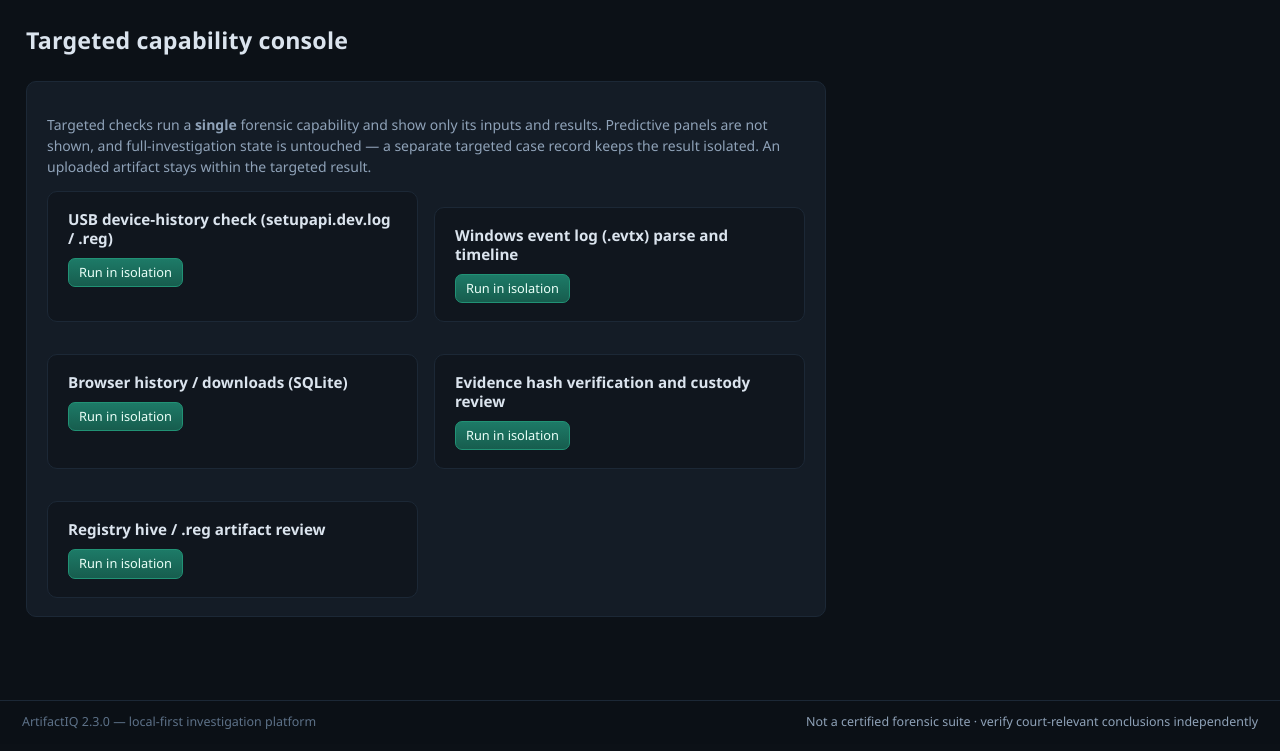
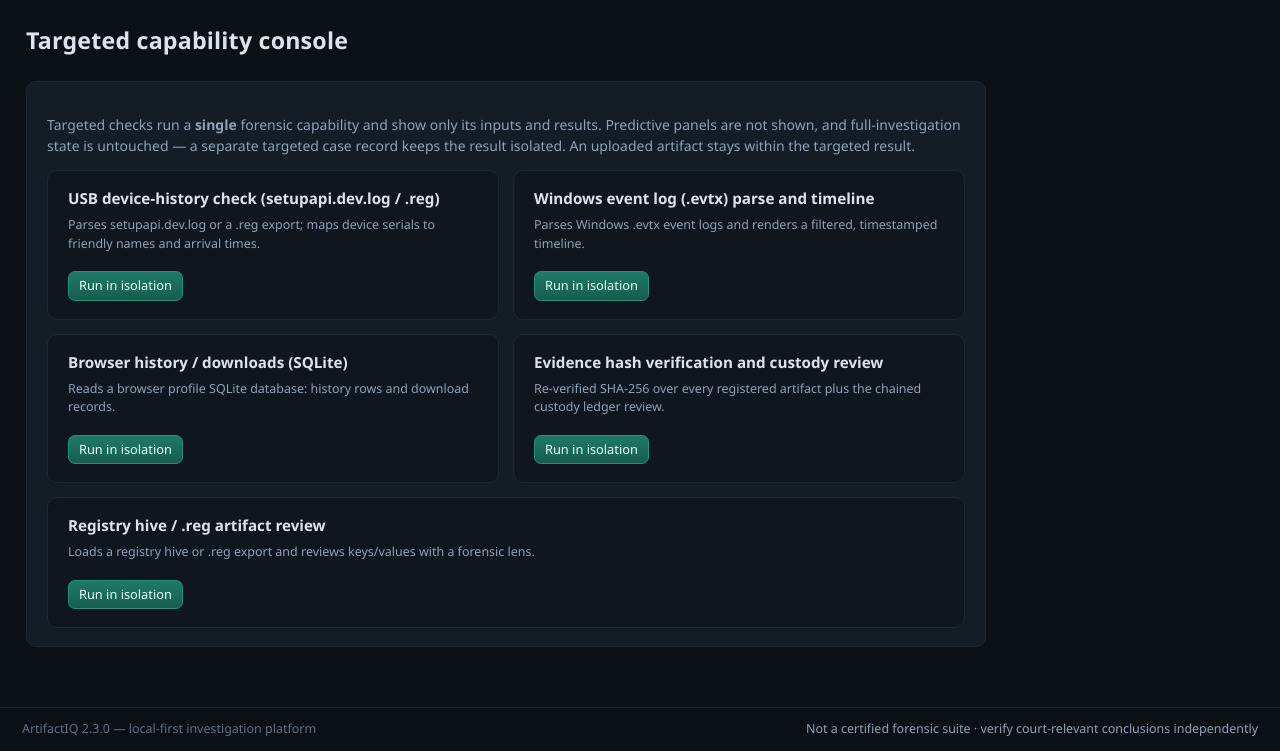
Before and after one commit to Ujjwal-4/ArtifactIQ, a Flask app: page /targeted in a window 1280 px wide. Shown: the part 56-807 px from the top of the page. Before the commit the page ends 785 px from the top, so only its background shows below. Run offline with Flask 3, Linux system fonts and the light colour scheme; parts of the project's set-up code (start-up, migrations or seed data) failed here and were passed over.

Commit message:
UX: dedicated /cases/new page (form no longer under the list) + targeted console grid polish

```diff
--- a/artifactiq/static/css/app.css
+++ b/artifactiq/static/css/app.css
@@ -381,3 +381,21 @@ svg text { fill: var(--text-dim); }
 @keyframes acqslide{0%{transform:translateX(-110%)}100%{transform:translateX(320%)}}
 .badge.denied,.badge.cancelled{color:#c9a7f2;border-color:#5b4a88;background:rgba(120,113,200,.14)}
 .badge.unsupported{color:#b6a7e8}
+
+/* ---- Cases list -> dedicated /cases/new page ---- */
+.new-case-card { margin: 8px auto 40px; }
+.nc-cols { display: grid; grid-template-columns: 1fr 1fr; gap: 12px; }
+@media (max-width: 640px) { .nc-cols { grid-template-columns: 1fr; } }
+.nc-cols select { width: 100%; }
+
+/* ---- Targeted capability console grid ---- */
+.cap-panel { max-width: 960px; }
+.cap-grid { display: grid; grid-template-columns: repeat(2, minmax(0, 1fr)); gap: 14px; }
+.cap-grid .panel { margin: 0; } /* neutralize .panel + .panel page spacing inside the grid */
+.cap-card { display: flex; flex-direction: column; gap: 8px; background: var(--bg-2); }
+.cap-card h3 { margin: 0; }
+.cap-card p { margin: 0; }
+.cap-card .cap-actions { margin-top: auto; padding-top: 10px; }
+/* odd card count: let the last card span the full row instead of leaving an orphan */
+.cap-grid .cap-card:last-child:nth-child(odd) { grid-column: 1 / -1; }
+@media (max-width: 640px) { .cap-grid { grid-template-columns: 1fr; } .cap-grid .cap-card:last-child:nth-child(odd) { grid-column: auto; } }
--- a/artifactiq/templates/landing.html
+++ b/artifactiq/templates/landing.html
@@ -10,7 +10,7 @@
   </p>
   <div class="btn-row" style="margin-top:18px">
     <a class="btn btn-primary" href="{{ url_for('pages.cases') }}">Open a case</a>
-    <a class="btn" href="{{ url_for('pages.cases') }}?new=1">New investigation</a>
+    <a class="btn" href="{{ url_for('pages.case_new') }}">New investigation</a>
     <button class="btn" data-demo-load="full" type="button">Load demonstration case</button>
     <span class="faint tiny" style="margin-left:8px">Demo data is synthetic and clearly labeled</span>
   </div>
--- a/artifactiq/templates/targeted.html
+++ b/artifactiq/templates/targeted.html
@@ -2,17 +2,25 @@
 {% block title %}Targeted Tools{% endblock %}
 {% block content %}
 <div class="page-title"><h1>Targeted capability console</h1></div>
-<div class="panel" style="max-width:800px">
+<div class="panel cap-panel">
   <p class="muted">
     Targeted checks run a <b>single</b> forensic capability and show only its inputs and results.
     Predictive panels are not shown, and full-investigation state is untouched — a separate targeted case
     record keeps the result isolated. An uploaded artifact stays within the targeted result.
   </p>
-  <div class="grid g2" style="margin-top:14px">
+  {% set hints = {
+    "usb_check":       "Parses setupapi.dev.log or a .reg export; maps device serials to friendly names and arrival times.",
+    "evtx_check":      "Parses Windows .evtx event logs and renders a filtered, timestamped timeline.",
+    "browser_check":   "Reads a browser profile SQLite database: history rows and download records.",
+    "integrity_check": "Re-verified SHA-256 over every registered artifact plus the chained custody ledger review.",
+    "registry_check":  "Loads a registry hive or .reg export and reviews keys/values with a forensic lens."
+  } %}
+  <div class="cap-grid" style="margin-top:14px">
     {% for cid, label in capabilities.items() %}
-    <div class="panel hover" style="background:var(--bg-2)">
+    <div class="cap-card panel hover">
       <h3>{{ label }}</h3>
-      <div class="btn-row" style="margin-top:10px">
+      <p class="muted tiny">{{ hints.get(cid, "") }}</p>
+      <div class="btn-row cap-actions">
         <button class="btn btn-sm btn-primary" data-targeted="{{ cid }}">Run in isolation</button>
       </div>
     </div>
--- a/artifactiq/web/pages.py
+++ b/artifactiq/web/pages.py
@@ -46,6 +46,11 @@ def cases():
     sql += " ORDER BY created_at DESC"
     rows = query(sql, params)
     return render_template("cases.html", cases=[dict(r) for r in rows], q=q, status=status)
+
+
+@pages_bp.get("/cases/new")
+def case_new():
+    return render_template("case_new.html")
 
 
 @pages_bp.get("/cases/<case_id>")
```
Also changed, not shown: artifactiq/static/js/page_case_new.js (added, +27 -0 lines), artifactiq/static/js/page_cases.js (+3 -34 lines), artifactiq/templates/case_new.html (added, +63 -0 lines), artifactiq/templates/cases.html (+1 -41 lines).
